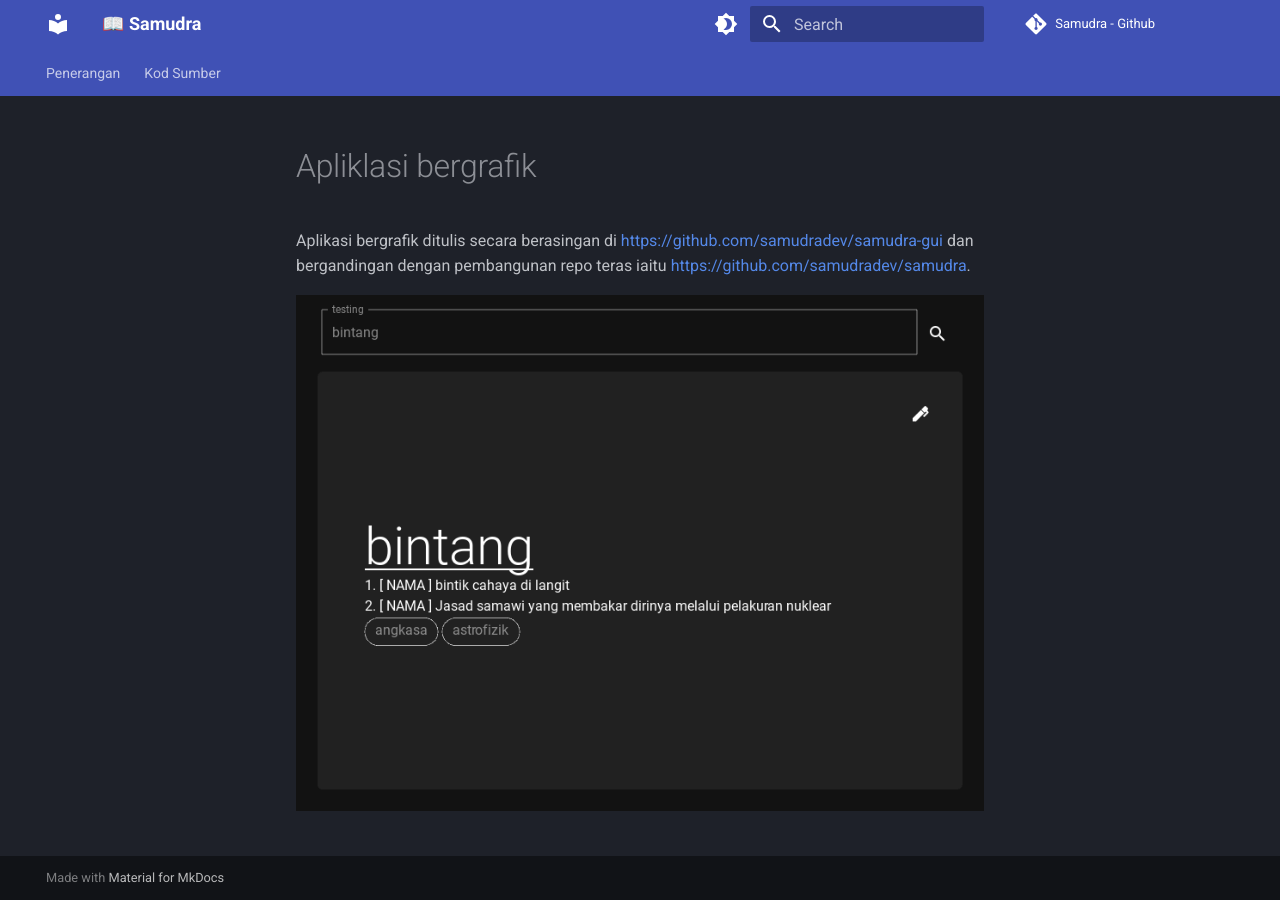
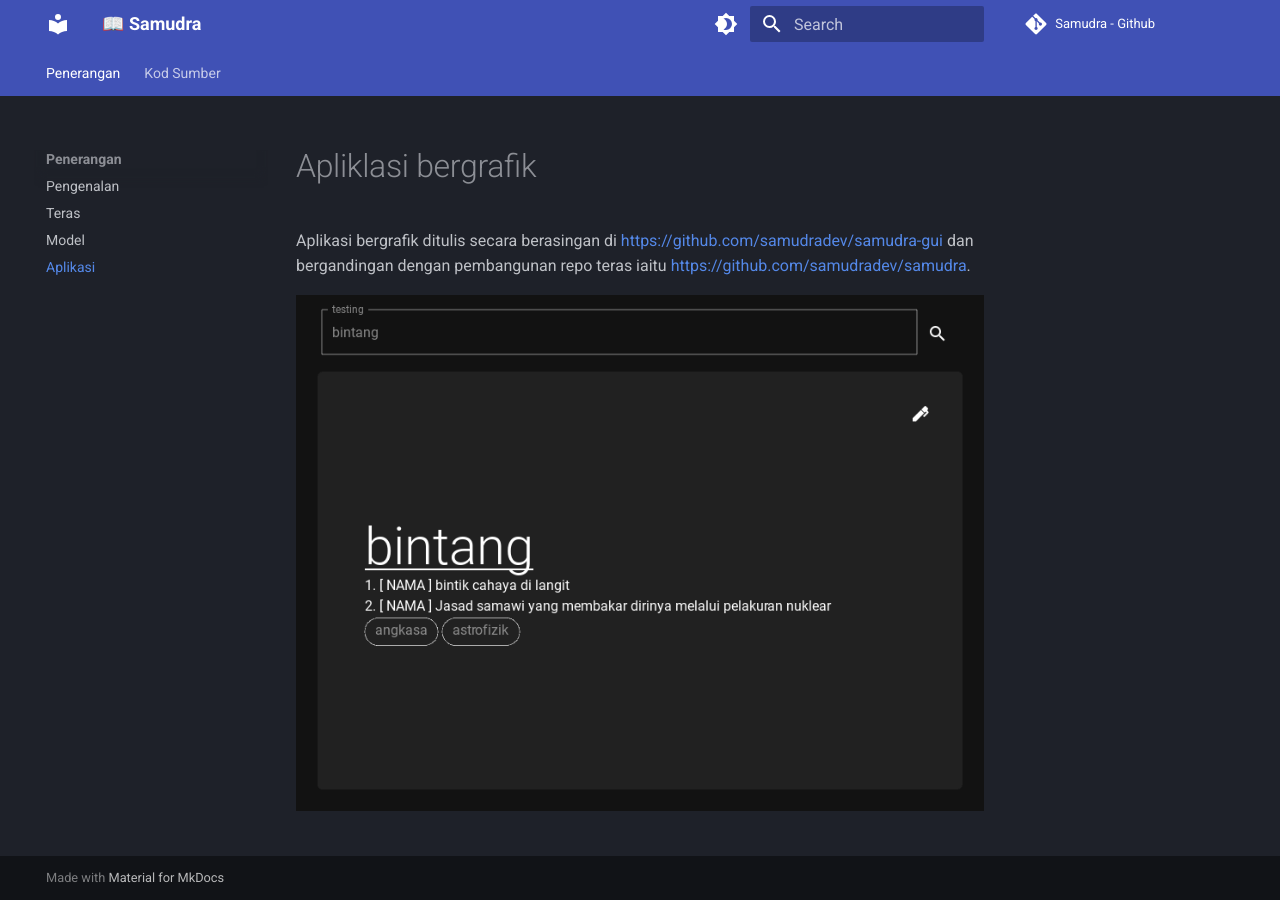
Before and after one commit to samudradev/samudra, an MkDocs documentation site: the page built from docs/gui.md, in a window 1280 px wide. Built offline with MkDocs 1.6.1 and Material for MkDocs 9.7.7, drawn with Linux system fonts in a browser that asks for light colours; comment, search, counter and statistics services are not loaded; some of the changed lines change nothing that is shown.

```diff
--- a/mkdocs.yml
+++ b/mkdocs.yml
@@ -51,6 +51,7 @@
       - Pengenalan: index.md
       - Teras: teras.md
       - Model: model.md
+      - Aplikasi: gui.md
 
   - Kod Sumber:
       - Model: reference/models/index.md
```
